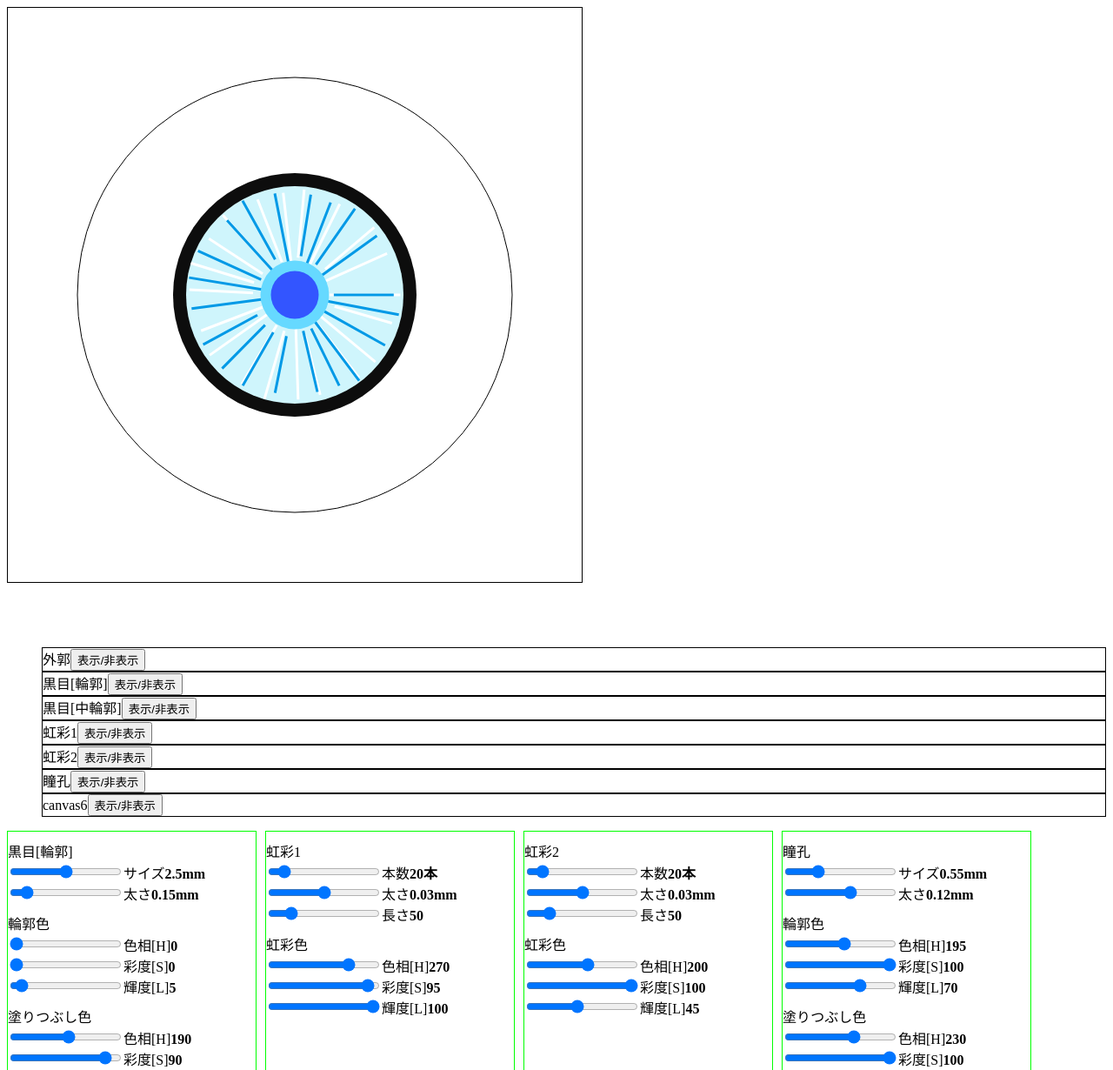
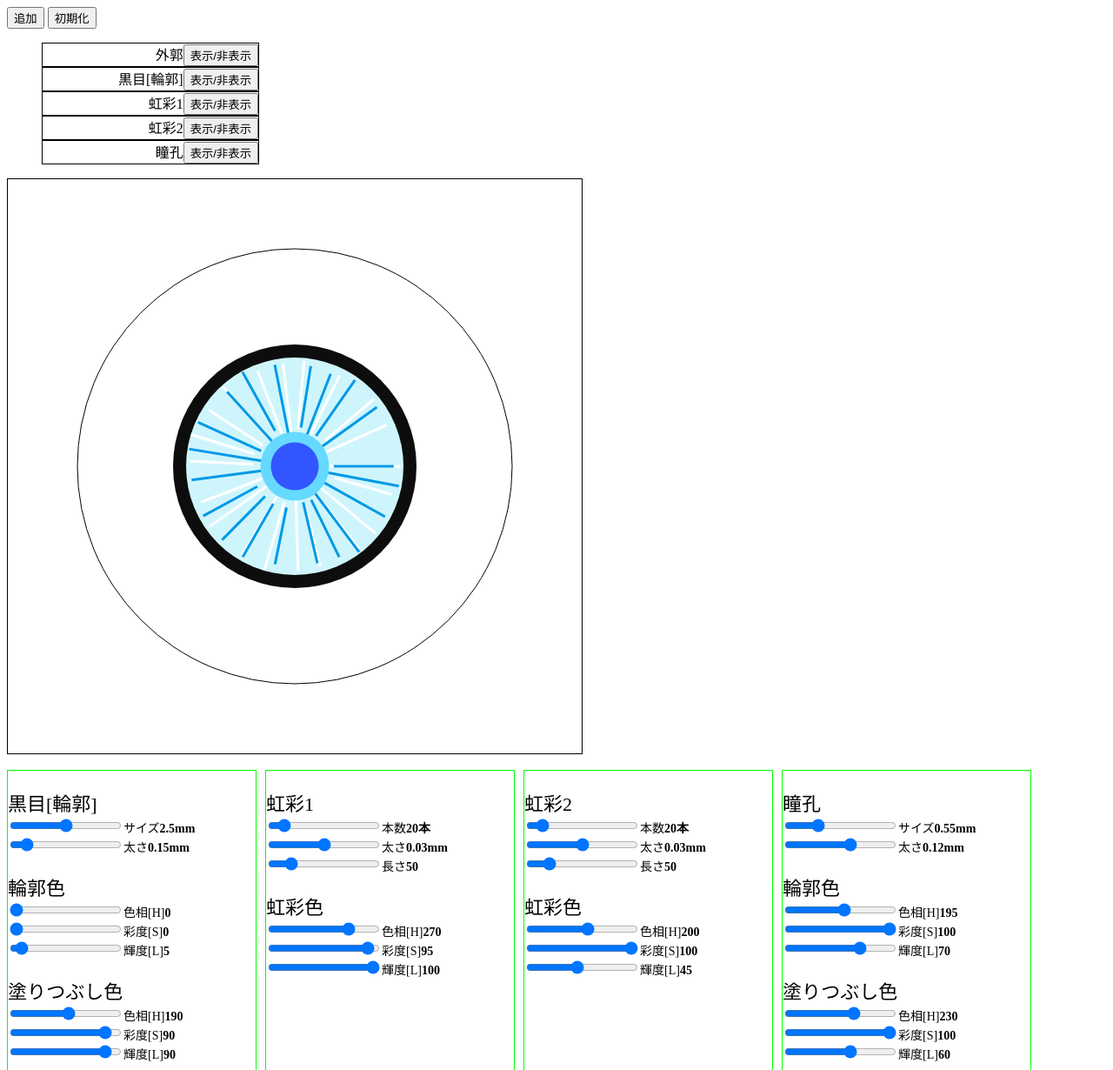
Before and after one commit to blackchick2501/eye, a website: page docs/index.html in a window 1280 px wide. Shown: the top 1230 px of the page at 87% size. Drawn offline with nearby package versions, Linux system fonts and the light colour scheme.

Commit message:
画面追加

```diff
--- a/docs/config/rinkakuOut.js
+++ b/docs/config/rinkakuOut.js
@@ -2,7 +2,7 @@
 let rinkakuOut = jsyaml.load(`
 id: "rinkakuOut"
 name: "黒目[輪郭]"
-dependency: [3,4]
+dependency: [2,3]
 sliderType: "Circle"
 createType: "fill"
 line: #[step, min, max, value]
--- a/docs/eye.css
+++ b/docs/eye.css
@@ -2,7 +2,7 @@
    position: relative;
    background: white;
    width: 660px;
-   height: 720px;
+   height: 680px;
 }
 
 .canvaslayer {
@@ -22,17 +22,24 @@
     margin-right: 10px;
     border: 1px solid #00ff00;
     min-width: 285px;
-    min-height: 400px;
+    min-height: 430px;
 }
 
 .container p {
-    margin-top: 10px;
+    font-size: 22px;
+    margin-top: 20px;
     margin-bottom: 1px;
     margin-left 100px;
     min-width: 100%;
 }
 
 .container span {
+    font-size: 14px;
     width: 100%;
     display:block;
 }
+
+#layer_button ul{
+    width: 250px;
+    text-align: right;
+}
--- a/docs/eye.js
+++ b/docs/eye.js
@@ -9,9 +9,10 @@ function getParam( name, url ){
 }
 //https://www.yoheim.net/blog.php?q=20170201
 let canvasParam = [] ;
+
 canvasParam.push(Outer)
 canvasParam.push(rinkakuOut)
-canvasParam.push(rinkakuIn)
+//canvasParam.push(rinkakuIn)
 canvasParam.push(Iris1)
 canvasParam.push(Iris2)
 canvasParam.push(doukou)
@@ -23,19 +24,18 @@ var outline_size_bold = 1
 
 //画面＝＝＝＝＝＝＝＝＝＝＝＝＝＝＝＝＝＝＝＝＝＝＝＝＝＝＝＝＝＝＝＝＝＝＝＝＝＝＝＝＝＝＝
 //https://gray-code.com/javascript/create-new-html-element/
-// ul要素を作成
-//入れ物。実物はappendChildしたやつ。
+var canvasContaier = document.getElementById('canvasContainer');
+var parameter_set_container = document.getElementById('parameter_set_container');
+var layer_button = document.getElementById('layer_button') ;
 var ul_element = document.createElement('ul');
-
-function canvasInit (canvasContaier){
-　//レイヤーボタン生成
-  var layer_button = document.getElementById('layer_button') ;
 layer_button.appendChild(ul_element) ;
 
-  layernum = 7 - canvasParam.length;
-  for(i = 0; i < layernum ; i++ ){
+function canvasInit (){
+  var init_layer = 6 - canvasParam.length;
+  for(i = 1; i < init_layer; i++ ){
+    console.log(i)
       var newItem = newCanvas();
-      canvasParam.push(newItem) ;
+      canvasParam.push(newItem);
   }
 
 　 var initNum = canvasParam.length;
@@ -45,9 +45,19 @@ function canvasInit (canvasContaier){
       canvas.height = canvas_size ;
       canvas.id = index ;
       add(canvas, index);
+      if( index == 0 ){
+        var con = document.createElement("div");
+        parameter_set_container.appendChild(con);
+        continue;
+      }
+      setViewContent(index)
+   }
 
-      if( index == 0 || index == 2 ){ continue; }
+　　//初期描画(canvasIndex)
+   baseAuto(canvasParam[0].context); //外郭
+}
 
+function setViewContent(index) {
       var sliderType = canvasParam[index].sliderType
       var indexDep   = canvasParam[index].dependency
       if (indexDep === undefined) { indexDep = []; }
@@ -63,23 +73,17 @@ function canvasInit (canvasContaier){
       }
 }
 
-　　//初期描画(canvasIndex)
-   baseAuto(canvasParam[0].context); //外郭
-}
-
 function newCanvas() {
     var index = canvasParam.length;
     var newItem = jsyaml.load(`
           id: valid
           name: valid
           sliderType: "Circle"
-          createType: "fill"
+          createType: "move"
           line: #[step, min, max, value]
-              size:  [1,0,600, 0]
-              bold:  [1,0,600, 0]
-              color: [0,0,0]
-          fill:
-              color: [0,0,0]
+              size:  [1,0,300, 10]
+              bold:  [1,0,300, 5]
+              color: [0,90,90]
     `);
     var id =  "canvas" + index
     newItem.id = id;
@@ -92,6 +96,17 @@ function newCanvas() {
     newItem.context = add_canvas;
 
     return newItem
+}
+
+function newItem() {
+    var newObj = newCanvas();
+    canvasParam.push(newObj);
+
+    var index = canvasParam.length - 1;
+    var canvas = canvasParam[index].context;
+    add(canvas, index);
+
+    setViewContent(index)
 }
 
 function add(canvas, index) {
@@ -111,12 +126,6 @@ function add(canvas, index) {
 
     add_canvas_context = add_canvas.getContext( "2d" ) ;
     canvasParam[index].context = add_canvas_context
-
-    //確認用
-//    var iro = 50 * i ;
-//    add_canvas_context.fillStyle = "hsl(" + iro + ", 50%, 50%)" ;
-//    add_canvas_context.fillRect(10 * i, 10 * i, 10 * i + 10, 20 * i + 10);
-//    add_canvas_context.stroke;
 
     var li_element = document.createElement('div');
     li_element.textContent = canvasParam[index].name;
@@ -150,8 +159,10 @@ function rem(rm_el) {
 //    })
     if (canvasContaier.childNodes[indexChild].style.visibility != "hidden") {
         canvasContaier.childNodes[indexChild].style.visibility = "hidden";
+        parameter_set_container.childNodes[indexChild].style.display = "none";
     } else {
         canvasContaier.childNodes[indexChild].style.visibility = "visible";
+        parameter_set_container.childNodes[indexChild].style.display = "block";
     }
 }
 
@@ -187,6 +198,16 @@ function rLineAuto(index, indexDepList){
   var containerEL = document.getElementById("container" + index)
   var sizeEL = document.getElementById("rline_size" + index)
   var boldEL = document.getElementById("rline_bold" + index)
+  var moveXEL = ""
+  var moveYEL = ""
+  var center_x = 0
+  var center_y = 0
+  if (canvasParam[index].createType == "move") {
+    moveXEL = document.getElementById("rx_move" + index)
+    moveYEL = document.getElementById("ry_move" + index)
+    center_x = moveXEL.value
+    center_y = moveYEL.value
+  }
 
   context.beginPath() ;
   context.clearRect(0, 0, canvas_size, canvas_size) ;
@@ -194,7 +215,7 @@ function rLineAuto(index, indexDepList){
 
   //内輪差がめんどいので、塗りつぶしで輪郭を表現
   context.arc(
-    0,  0,  // 円の中心座標
+    center_x,  center_y,  // 円の中心座標
     sizeEL.value / 2 + boldEL.value / 1,　　　// 半径
     0 * Math.PI / 180,      // 開始角度: 0度 (0 * Math.PI / 180)
     360 * Math.PI / 180,    // 終了角度: 360度 (360 * Math.PI / 180)
@@ -202,6 +223,7 @@ function rLineAuto(index, indexDepList){
   ) ;
   color(index, "fillOuter") ;
 
+  if (canvasParam[index].createType == "fill") {
       context.beginPath() ;
       context.arc(
         0,  0,  // 円の中心座標
@@ -211,7 +233,7 @@ function rLineAuto(index, indexDepList){
         false                   // 方向: true=反時計回りの円、false=時計回りの円
       ) ;
       color(index, "fill") ;
-
+  }
   context.translate( -canvas_size/2, -canvas_size/2 ) ;	//　戻す
 
   //値表示
@@ -286,9 +308,11 @@ function typeCircleSlider(index, indexDep, createType) {
     //id, type, step, min, max, value, label
     var slider_size = sliderCreate("rline_size" + index, "range", size_param_Set[0], size_param_Set[1], size_param_Set[2], size_param_Set[3], "サイズ") ;
     container.appendChild(slider_size) ;
+    slider_size.addEventListener('input', function(){ rLineAuto(index, indexDep); });
 
     var slider_bold = sliderCreate("rline_bold" + index, "range", bold_param_Set[0], bold_param_Set[1], bold_param_Set[2], bold_param_Set[3], "太さ") ;
     container.appendChild(slider_bold) ;
+    slider_bold.addEventListener('input', function(){ rLineAuto(index, indexDep); });
 
 
     var color_param_Set = canvasParam[index].line.color ;
@@ -301,11 +325,6 @@ function typeCircleSlider(index, indexDep, createType) {
     var colorL = sliderCreate("colorLfillOuter" + index, "range", 5, 0, 100, color_param_Set[2], "輝度[L]") ;
     container.appendChild(colorL) ;
 
-    slider_size.addEventListener('input', function(){ rLineAuto(index, indexDep); });
-    slider_bold.addEventListener('input', function(){ rLineAuto(index, indexDep); });
-//    colorH.addEventListener('input', function(){ color(index, "stroke"); });
-//    colorS.addEventListener('input', function(){ color(index, "stroke"); });
-//    colorL.addEventListener('input', function(){ color(index, "stroke"); });
     colorH.addEventListener('input', function(){ rLineAuto(index, indexDep); });
     colorS.addEventListener('input', function(){ rLineAuto(index, indexDep); });
     colorL.addEventListener('input', function(){ rLineAuto(index, indexDep); });
@@ -321,14 +340,22 @@ function typeCircleSlider(index, indexDep, createType) {
         var colorL_fill = sliderCreate("colorLfill" + index, "range", 5, 0, 100, color_param_Set_fill[2], "輝度[L]") ;
         container.appendChild(colorL_fill) ;
 
-//        colorH_fill.addEventListener('input', function(){ color(index, "fill"); });
-//        colorS_fill.addEventListener('input', function(){ color(index, "fill"); });
-//        colorL_fill.addEventListener('input', function(){ color(index, "fill"); });
         colorH_fill.addEventListener('input', function(){ rLineAuto(index, indexDep); });
         colorS_fill.addEventListener('input', function(){ rLineAuto(index, indexDep); });
         colorL_fill.addEventListener('input', function(){ rLineAuto(index, indexDep); });
     }
 
+    if (createType == "move") {
+        var h3 = document.createElement('p') ;
+        h3.textContent = "表示位置"　; container.appendChild(h3);
+        var slider_x = sliderCreate("rx_move" + index, "range", 1, -canvas_size/2, canvas_size/2, 0, "X") ;
+        container.appendChild(slider_x) ;
+        slider_x.addEventListener('input', function(){ rLineAuto(index, indexDep); });
+
+        var slider_y = sliderCreate("ry_move" + index, "range", 1, -canvas_size/2, canvas_size/2, 0, "Y") ;
+        container.appendChild(slider_y) ;
+        slider_y.addEventListener('input', function(){ rLineAuto(index, indexDep); });
+    }
     return container;
 }
 
@@ -418,3 +445,15 @@ function color(index, type) {
 }
 
 function getRandomArbitrary(min, max) { return Math.random() * (max - min) + min; }
+
+function canvasClear() {
+    canvasContaier.innerHTML = '';
+    parameter_set_container.innerHTML = '';
+    ul_element.innerHTML = '';
+
+    canvasParam.forEach(function(item){
+        item.context = undefined;
+    });
+
+    canvasInit();
+}
--- a/docs/index.html
+++ b/docs/index.html
@@ -10,7 +10,6 @@
   <script src="./config/rinkakuIn.js"></script>
   <script src="./config/rinkakuOut.js"></script>
   <script src="./config/doukou.js"></script>
-  <script src="./eye.js"></script>
 <link href="./eye.css" rel="stylesheet"/>
 
 <meta name="viewport" content="width=device-width,initial-scale=1"/>
@@ -20,6 +19,10 @@
 <title>eye</title>
 </head>
 <body>
+<input type="button" value="追加" onclick="newItem()">
+<input type="button" value="初期化" onclick="canvasClear()">
+<div id="layer_button">
+</div>
 <!--canvas描画領域-->
 <div>
   <div id="canvasContainer">
@@ -27,20 +30,15 @@
 </div>
 
 <!--レイヤーボタン操作-->
-<!--<input type="button" value="追加" onclick="newCanvas()">-->
-<!--<input type="button" value="初期化" onclick="canvasInit()">-->
-<div id="layer_button">
-</div>
+
 
 <div id="parameter_set_container">
 </div>
 
+
+<script src="./eye.js"></script>
 <script>
-var canvasContaier = document.getElementById('canvasContainer');
-var parameter_set_container = document.getElementById('parameter_set_container');
-
-canvasInit(canvasContainer);
-
+canvasInit();
 </script>
 </body>
 </html>
```
Lines whose indentation alone changed are shown as unchanged.
